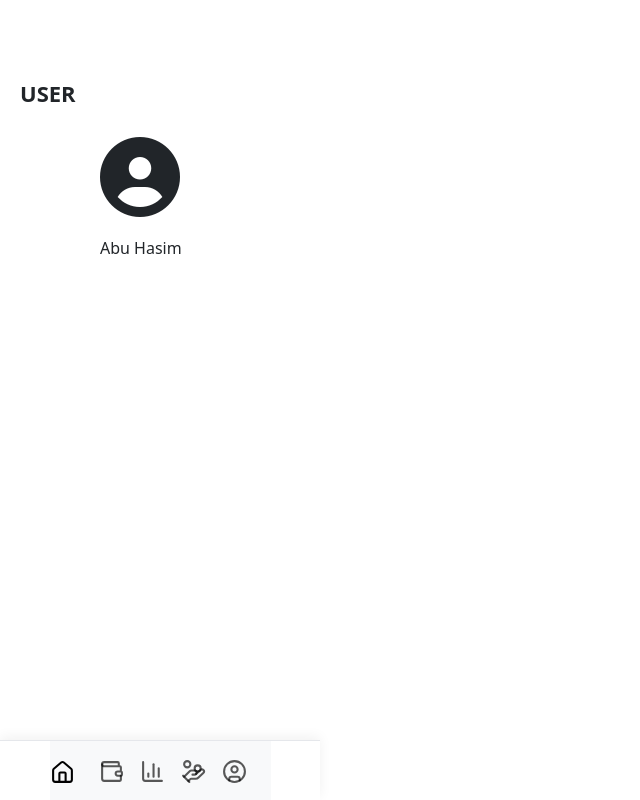
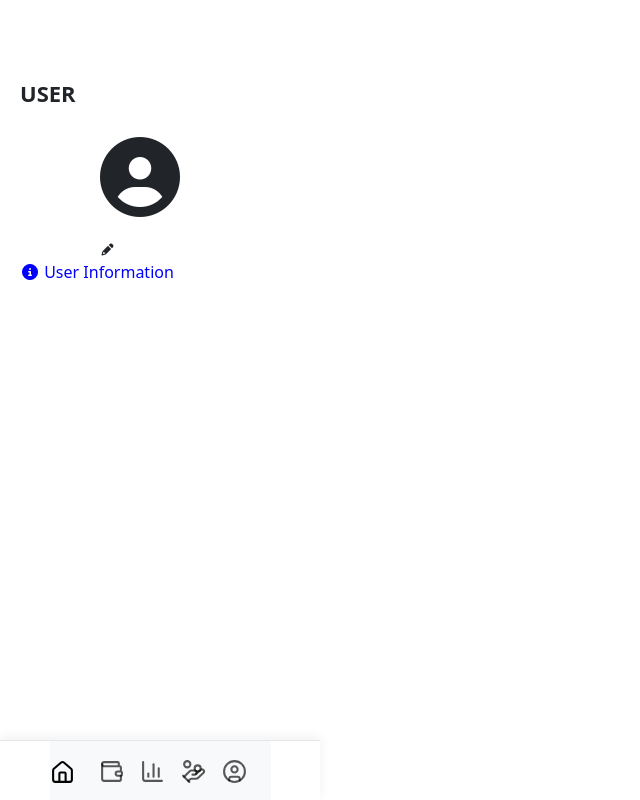
Before and after one commit to shaikhabuhasim0/finixy-expense-tracker, a React (Vite) app: page /User in a window 1280 px wide. Shown: the whole page, without its empty margins (0-640 px from the left). Built offline with nearby package versions, Linux system fonts and the light colour scheme.

Commit message:
USERINFORMATION BOXX

```diff
--- a/src/App.css
+++ b/src/App.css
@@ -1580,3 +1580,11 @@ margin-top: 50px;
 .userlogokanaam{
   margin-left: 80px;
 }
+
+.pencilsize{
+font-size: 12px;
+}
+
+.userinformationicon {
+  color: blue;
+}
--- a/src/App.jsx
+++ b/src/App.jsx
@@ -11,6 +11,7 @@ import User from './components/User';
 import "@fortawesome/fontawesome-free/css/all.min.css";
 import { useState } from 'react';
 import Loanlist from './components/Loanlist';
+import { useEffect } from 'react';
 
  function App() {
 
@@ -38,6 +39,13 @@ date : ""
   })
 
 const [formhistory,setformhistory] = useState([])
+const [username, setusername] = useState(
+  () => localStorage.getItem("username")
+);
+
+useEffect(() => {
+  localStorage.setItem("username", username);
+}, [username]);
 
   return (
     <>
@@ -64,6 +72,7 @@ notification={notification} setnotification={setnotification}
   type={type} setType={setType}
   date = {date }setdate = {setdate}
   notification={notification} setnotification={setnotification}
+  username={username} setusername={setusername}
   />}/>
 
 <Route path="Transiction" element={<Transictions
@@ -90,13 +99,18 @@ formhistory = {formhistory} setformhistory={setformhistory}
 notification={notification} setnotification={setnotification}
 />}/>
 
-<Route path="User" element={<User/>}/>
+<Route path="User" element={<User
+type={type} setType={setType}
+username={username} setusername={setusername}
+notification={notification} setnotification={setnotification}
+/>}/>
 
 <Route path="Loanlist" element={<Loanlist
 type={type} setType={setType}
 form = {form} setform = {setform}
 formhistory = {formhistory} setformhistory={setformhistory}
 notification={notification} setnotification={setnotification}
+
 />}/>
 
 </Routes>
--- a/src/Components/Homepage.jsx
+++ b/src/Components/Homepage.jsx
@@ -5,7 +5,7 @@ import { Link } from "react-router-dom";
 
 export default function Homepage(props) {
   // ye props pass kiye huye hai from app.jsx
-   const { transaction, setTransaction, history, sethistory ,addtrans ,setaddtrans ,currentbalance, setcurrentbalance , type , setType , date , setdate ,notification , setnotification} = props;
+   const { transaction, setTransaction, history, sethistory ,addtrans ,setaddtrans ,currentbalance, setcurrentbalance , type , setType , date , setdate ,notification , setnotification , username ,setusername} = props;
    // upar wale 4
 
 
@@ -205,7 +205,7 @@ function setincomebocin (){
 <h3 className='homeboxx'>HOME</h3>
   <div className='homeposition'>
     <div><h3>{props.homepage}</h3></div>
-    <div className='usergreetings'> Good Morning Abu ,</div>
+    <div className='usergreetings'> Good Morning {username} ,</div>
     </div>
 
 
--- a/src/Components/User.jsx
+++ b/src/Components/User.jsx
@@ -1,16 +1,51 @@
 import React from 'react'
 import { FontAwesomeIcon } from '@fortawesome/react-fontawesome';
+import { useState } from 'react';
 
-export default function User() {
+export default function User(props) {
+  const {username,setusername ,type , setType}= props
+
+  function changename (){
+setType("namechangebox")
+  }
+
+function saveusername (){
+setTimeout(() => {
+  setType("")
+}, 600);
+}
   return (
     <>
     <div>
       <div className="tran"><h3>USER</h3></div>
     </div>
     <div className='userlogo'>
-<i class="fa-duotone fa-solid fa-circle-user"></i>
+<i className="fa-duotone fa-solid fa-circle-user"></i>
     </div>
-    <span className='userlogokanaam'>Abu Hasim </span>
+    <span className='userlogokanaam'> {username}<i className="fa-solid fa-pencil pencilsize" onClick={changename}></i> </span>
+<div>
+  {type === "namechangebox" && (
+    <>
+      <input
+        placeholder="Enter Name"
+        type="text"
+        maxLength={15}
+        value={username}
+        onChange={(i) => {
+          setusername(i.target.value);
+        }}
+      />
+
+      <button type="button" onClick={saveusername}>Save</button>
+    </>
+  )}
+</div>
+<div type="button"
+>
+  <i className="fa-solid fa-circle-info userinformationicon"></i> <span className='userinformationicon' >User Information</span>
+</div>
+
 </>
+
   )
 }
```
